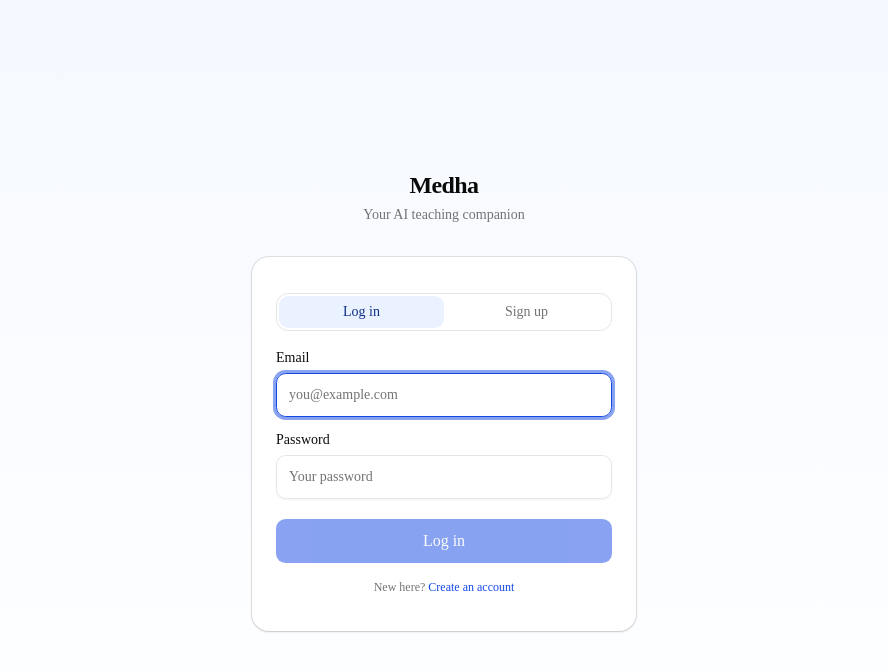
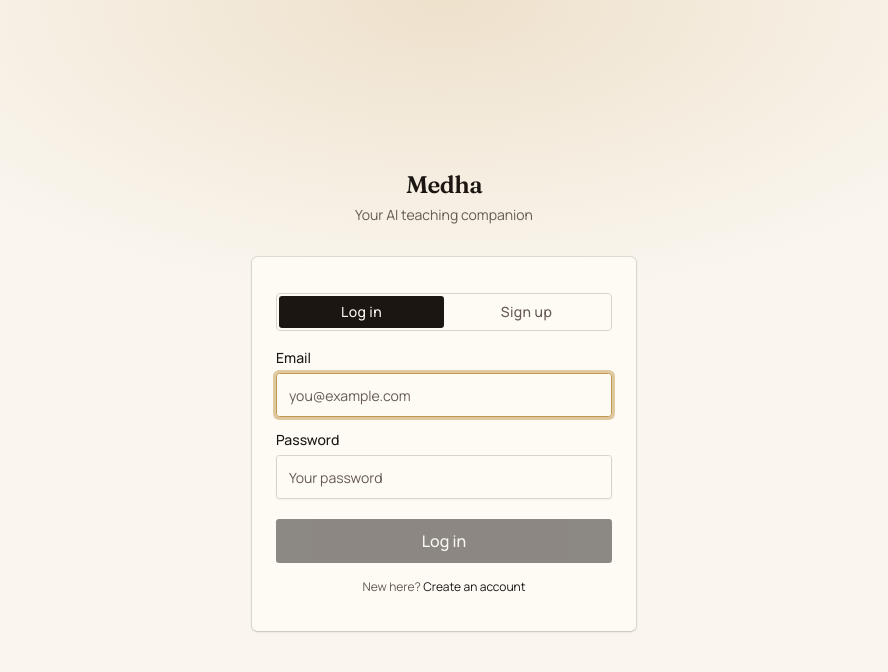
Before and after one commit to aayushi404/project-medha, a Next.js app in the folder shiksha_sathi/: page /login in a window 1280 px wide. Shown: the top 672 px of the page, without its empty margins (196-1084 px from the left). Built offline with nearby package versions, Linux system fonts and the light colour scheme; no server answers.

Commit message:
syncronised the ui

```diff
--- a/shiksha_sathi/app/(protected)/onboarding/page.tsx
+++ b/shiksha_sathi/app/(protected)/onboarding/page.tsx
@@ -117,7 +117,7 @@ export default function OnboardingPage() {
   if (teacher?.onboarded_at) return null;
 
   return (
-    <main className="flex flex-1 flex-col items-center bg-gradient-to-b from-accent/50 to-background px-4 py-10">
+    <main className="sun-wash flex flex-1 flex-col items-center px-4 py-10">
       <div className="w-full max-w-sm">
         <div className="mb-6 flex flex-col items-center gap-3 text-center">
           <h1 className="text-xl font-semibold tracking-tight">{STEP_TITLES[step]}</h1>
--- a/shiksha_sathi/app/globals.css
+++ b/shiksha_sathi/app/globals.css
@@ -8,8 +8,9 @@
   --color-background: var(--background);
   --color-foreground: var(--foreground);
   --font-sans: var(--font-sans);
-  --font-mono: var(--font-geist-mono);
-  --font-heading: var(--font-sans);
+  --font-mono: var(--font-mono);
+  --font-serif: var(--font-serif);
+  --font-heading: var(--font-heading);
   --color-sidebar-ring: var(--sidebar-ring);
   --color-sidebar-border: var(--sidebar-border);
   --color-sidebar-accent-foreground: var(--sidebar-accent-foreground);
@@ -49,113 +50,8 @@
 }
 
 :root {
-  --background: oklch(1 0 0);
-  --foreground: oklch(0.145 0 0);
-  --card: oklch(1 0 0);
-  --card-foreground: oklch(0.145 0 0);
-  --popover: oklch(1 0 0);
-  --popover-foreground: oklch(0.145 0 0);
-  --primary: oklch(0.488 0.243 264.376);
-  --primary-foreground: oklch(0.985 0 0);
-  --secondary: oklch(0.97 0 0);
-  --secondary-foreground: oklch(0.205 0 0);
-  --muted: oklch(0.97 0 0);
-  --muted-foreground: oklch(0.556 0 0);
-  --accent: oklch(0.96 0.02 264.376);
-  --accent-foreground: oklch(0.35 0.15 264.376);
-  --destructive: oklch(0.577 0.245 27.325);
-  --border: oklch(0.922 0 0);
-  --input: oklch(0.922 0 0);
-  --ring: oklch(0.488 0.243 264.376);
-  --chart-1: oklch(0.87 0 0);
-  --chart-2: oklch(0.556 0 0);
-  --chart-3: oklch(0.439 0 0);
-  --chart-4: oklch(0.371 0 0);
-  --chart-5: oklch(0.269 0 0);
-  --radius: 0.75rem;
-  --sidebar: oklch(0.985 0 0);
-  --sidebar-foreground: oklch(0.145 0 0);
-  --sidebar-primary: oklch(0.205 0 0);
-  --sidebar-primary-foreground: oklch(0.985 0 0);
-  --sidebar-accent: oklch(0.97 0 0);
-  --sidebar-accent-foreground: oklch(0.205 0 0);
-  --sidebar-border: oklch(0.922 0 0);
-  --sidebar-ring: oklch(0.708 0 0);
-}
-
-.dark {
-  --background: oklch(0.145 0 0);
-  --foreground: oklch(0.985 0 0);
-  --card: oklch(0.205 0 0);
-  --card-foreground: oklch(0.985 0 0);
-  --popover: oklch(0.205 0 0);
-  --popover-foreground: oklch(0.985 0 0);
-  --primary: oklch(0.922 0 0);
-  --primary-foreground: oklch(0.205 0 0);
-  --secondary: oklch(0.269 0 0);
-  --secondary-foreground: oklch(0.985 0 0);
-  --muted: oklch(0.269 0 0);
-  --muted-foreground: oklch(0.708 0 0);
-  --accent: oklch(0.269 0 0);
-  --accent-foreground: oklch(0.985 0 0);
-  --destructive: oklch(0.704 0.191 22.216);
-  --border: oklch(1 0 0 / 10%);
-  --input: oklch(1 0 0 / 15%);
-  --ring: oklch(0.556 0 0);
-  --chart-1: oklch(0.87 0 0);
-  --chart-2: oklch(0.556 0 0);
-  --chart-3: oklch(0.439 0 0);
-  --chart-4: oklch(0.371 0 0);
-  --chart-5: oklch(0.269 0 0);
-  --sidebar: oklch(0.205 0 0);
-  --sidebar-foreground: oklch(0.985 0 0);
-  --sidebar-primary: oklch(0.488 0.243 264.376);
-  --sidebar-primary-foreground: oklch(0.985 0 0);
-  --sidebar-accent: oklch(0.269 0 0);
-  --sidebar-accent-foreground: oklch(0.985 0 0);
-  --sidebar-border: oklch(1 0 0 / 10%);
-  --sidebar-ring: oklch(0.556 0 0);
-}
-
-@layer base {
-  * {
-    @apply border-border outline-ring/50;
-  }
-  body {
-    @apply bg-background text-foreground;
-  }
-  html {
-    @apply font-sans;
-    scroll-behavior: smooth;
-  }
-}
-
-@media (prefers-reduced-motion: reduce) {
-  html {
-    scroll-behavior: auto;
-  }
-}
-
-/* ============================================================
-   Medha marketing landing page — scoped design system.
-
-   Ported from the standalone landing prototype. Everything here
-   is scoped under `.medha-landing` so the warm editorial palette
-   never leaks into the signed-in app, which keeps its own tokens.
-   ============================================================ */
-
-@theme inline {
-  --color-ivory: var(--ivory);
-  --color-parchment: var(--parchment);
-  --color-ink: var(--ink);
-  --color-terracotta: var(--terracotta);
-  --color-gold: var(--gold);
-  --color-earth: var(--earth);
-  --color-sage: var(--sage);
-  --color-hairline: var(--hairline);
-}
-
-.medha-landing {
+  /* Named editorial palette — shared with the marketing landing page so the
+     signed-in app and the front door read as one product. */
   --ivory: oklch(0.975 0.011 85);
   --parchment: oklch(0.951 0.018 82);
   --ink: oklch(0.205 0.012 55);
@@ -177,25 +73,155 @@
   --secondary-foreground: var(--ink);
   --muted: var(--parchment);
   --muted-foreground: oklch(0.475 0.021 60);
+  /* soft warm wash for quiet hover/selected states (menus, tabs, chips) —
+     the loud brand colour lives in `--terracotta`, used deliberately. */
+  --accent: oklch(0.925 0.035 82);
+  --accent-foreground: var(--ink);
+  --destructive: oklch(0.545 0.185 27);
+  --border: var(--hairline);
+  --input: var(--hairline);
+  --ring: var(--gold);
+  --chart-1: var(--terracotta);
+  --chart-2: var(--gold);
+  --chart-3: var(--earth);
+  --chart-4: var(--sage);
+  --chart-5: var(--ink);
+  --radius: 0.25rem;
+  --sidebar: var(--parchment);
+  --sidebar-foreground: var(--ink);
+  --sidebar-primary: var(--ink);
+  --sidebar-primary-foreground: var(--ivory);
+  --sidebar-accent: oklch(0.925 0.035 82);
+  --sidebar-accent-foreground: var(--ink);
+  --sidebar-border: var(--hairline);
+  --sidebar-ring: var(--gold);
+
+  --font-sans: var(--font-manrope), ui-sans-serif, system-ui, sans-serif;
+  --font-serif: var(--font-fraunces), ui-serif, Georgia, serif;
+  --font-heading: var(--font-fraunces), ui-serif, Georgia, serif;
+  --font-mono: ui-monospace, SFMono-Regular, Menlo, monospace;
+}
+
+.dark {
+  --background: oklch(0.19 0.012 58);
+  --foreground: oklch(0.955 0.012 85);
+  --card: oklch(0.235 0.014 58);
+  --card-foreground: oklch(0.955 0.012 85);
+  --popover: oklch(0.235 0.014 58);
+  --popover-foreground: oklch(0.955 0.012 85);
+  --primary: oklch(0.955 0.012 85);
+  --primary-foreground: oklch(0.19 0.012 58);
+  --secondary: oklch(0.27 0.016 58);
+  --secondary-foreground: oklch(0.955 0.012 85);
+  --muted: oklch(0.27 0.016 58);
+  --muted-foreground: oklch(0.72 0.02 70);
+  --accent: oklch(0.32 0.028 66);
+  --accent-foreground: oklch(0.975 0.011 85);
+  --destructive: oklch(0.704 0.191 22.216);
+  --border: oklch(1 0 0 / 12%);
+  --input: oklch(1 0 0 / 15%);
+  --ring: var(--gold);
+  --chart-1: var(--terracotta);
+  --chart-2: var(--gold);
+  --chart-3: var(--earth);
+  --chart-4: var(--sage);
+  --chart-5: oklch(0.955 0.012 85);
+  --sidebar: oklch(0.235 0.014 58);
+  --sidebar-foreground: oklch(0.955 0.012 85);
+  --sidebar-primary: oklch(0.955 0.012 85);
+  --sidebar-primary-foreground: oklch(0.19 0.012 58);
+  --sidebar-accent: oklch(0.32 0.028 66);
+  --sidebar-accent-foreground: oklch(0.975 0.011 85);
+  --sidebar-border: oklch(1 0 0 / 12%);
+  --sidebar-ring: var(--gold);
+}
+
+@layer base {
+  * {
+    @apply border-border outline-ring/50;
+  }
+  body {
+    @apply bg-background text-foreground;
+    font-synthesis-weight: none;
+    -webkit-font-smoothing: antialiased;
+  }
+  html {
+    @apply font-sans;
+    scroll-behavior: smooth;
+  }
+  /* Serif headings everywhere — utility weight classes (font-medium,
+     font-semibold, the landing's `.display`) still win where set. */
+  h1,
+  h2,
+  h3,
+  h4,
+  h5,
+  h6 {
+    font-family: var(--font-heading);
+    font-weight: 500;
+    letter-spacing: -0.015em;
+  }
+}
+
+@media (prefers-reduced-motion: reduce) {
+  html {
+    scroll-behavior: auto;
+  }
+}
+
+/* ============================================================
+   Editorial design system — palette tokens above feed the whole app.
+   This section adds: the named brand colours as Tailwind utilities
+   (text-terracotta, bg-gold, …), the marketing type/motif utilities,
+   and a light lock for the landing page so it stays warm even if a
+   dark theme is toggled on the app shell.
+   ============================================================ */
+
+@theme inline {
+  --color-ivory: var(--ivory);
+  --color-parchment: var(--parchment);
+  --color-ink: var(--ink);
+  --color-terracotta: var(--terracotta);
+  --color-gold: var(--gold);
+  --color-earth: var(--earth);
+  --color-sage: var(--sage);
+  --color-hairline: var(--hairline);
+}
+
+/* The marketing page opts out of dark mode — re-pin the light palette
+   regardless of a `.dark` ancestor on <html>. */
+.medha-landing {
+  color-scheme: light;
+  --background: var(--ivory);
+  --foreground: var(--ink);
+  --card: oklch(0.988 0.008 85);
+  --card-foreground: var(--ink);
+  --popover: oklch(0.988 0.008 85);
+  --popover-foreground: var(--ink);
+  --primary: var(--ink);
+  --primary-foreground: var(--ivory);
+  --secondary: var(--parchment);
+  --secondary-foreground: var(--ink);
+  --muted: var(--parchment);
+  --muted-foreground: oklch(0.475 0.021 60);
+  /* the landing leans on the brand colour directly for its accent */
   --accent: var(--terracotta);
   --accent-foreground: var(--ivory);
   --border: var(--hairline);
   --input: var(--hairline);
   --ring: var(--gold);
-  --radius: 0.25rem;
-
-  --font-serif: var(--font-fraunces), ui-serif, Georgia, serif;
-  --font-sans: var(--font-manrope), ui-sans-serif, system-ui, sans-serif;
 
   background-color: var(--background);
   color: var(--foreground);
   font-family: var(--font-sans);
-  font-synthesis-weight: none;
-  -webkit-font-smoothing: antialiased;
 }
 
-.medha-landing ::selection {
-  background: color-mix(in oklab, var(--gold) 40%, transparent);
+/* Warm gold text selection across the whole product. Written as a literal
+   gold-with-alpha rather than color-mix(): the CSS transformer mis-folds
+   `color-mix(in oklab, <color> N%, transparent)` inside @utility/global
+   rules down to the opaque colour. */
+::selection {
+  background: oklch(0.705 0.105 78 / 0.32);
 }
 
 /* --- Editorial type --- */
@@ -251,12 +277,9 @@
 }
 
 @utility sun-wash {
+  /* literal gold-with-alpha — see the ::selection note above */
   background:
-    radial-gradient(
-      70% 55% at 50% 0%,
-      color-mix(in oklab, var(--gold) 26%, transparent),
-      transparent 70%
-    ),
+    radial-gradient(70% 55% at 50% 0%, oklch(0.705 0.105 78 / 0.22), transparent 70%),
     var(--ivory);
 }
 
--- a/shiksha_sathi/app/layout.tsx
+++ b/shiksha_sathi/app/layout.tsx
@@ -1,18 +1,26 @@
 import type { Metadata, Viewport } from "next";
-import { Geist, Geist_Mono } from "next/font/google";
+import { Fraunces, Manrope } from "next/font/google";
 import "./globals.css";
 
 import { AuthProvider } from "@/lib/auth-context";
 import { Toaster } from "@/components/ui/sonner";
 
-const geistSans = Geist({
-  variable: "--font-geist-sans",
+// Manrope carries body copy; Fraunces sets every heading. Both are exposed as
+// CSS variables and wired into --font-sans / --font-heading in globals.css, so
+// the signed-in app and the marketing landing page share one type system.
+const manrope = Manrope({
+  variable: "--font-manrope",
   subsets: ["latin"],
+  weight: ["400", "500", "600", "700"],
+  display: "swap",
 });
 
-const geistMono = Geist_Mono({
-  variable: "--font-geist-mono",
+const fraunces = Fraunces({
+  variable: "--font-fraunces",
   subsets: ["latin"],
+  weight: ["300", "400", "500", "600"],
+  style: ["normal", "italic"],
+  display: "swap",
 });
 
 export const metadata: Metadata = {
@@ -23,14 +31,14 @@ export const metadata: Metadata = {
 export const viewport: Viewport = {
   width: "device-width",
   initialScale: 1,
-  themeColor: "#ffffff",
+  themeColor: "#f8f4ea",
 };
 
 export default function RootLayout({ children }: LayoutProps<"/">) {
   return (
     <html
       lang="en"
-      className={`${geistSans.variable} ${geistMono.variable} h-full antialiased`}
+      className={`${manrope.variable} ${fraunces.variable} h-full antialiased`}
     >
       <body className="flex min-h-full flex-col bg-background text-foreground">
         <AuthProvider>{children}</AuthProvider>
--- a/shiksha_sathi/app/login/page.tsx
+++ b/shiksha_sathi/app/login/page.tsx
@@ -51,7 +51,7 @@ export default function LoginPage() {
   }
 
   return (
-    <main className="flex flex-1 flex-col items-center justify-center bg-gradient-to-b from-accent/50 to-background px-4 py-12">
+    <main className="sun-wash flex flex-1 flex-col items-center justify-center px-4 py-12">
       <div className="w-full max-w-sm">
         <motion.div
           initial={{ opacity: 0, y: -8 }}
@@ -77,9 +77,9 @@ export default function LoginPage() {
                     type="button"
                     onClick={() => setMode(m)}
                     className={cn(
-                      "rounded-md py-1.5 font-medium transition-colors",
+                      "rounded-md py-1.5 font-medium tracking-wide transition-colors",
                       mode === m
-                        ? "bg-accent text-accent-foreground"
+                        ? "bg-foreground text-background"
                         : "text-muted-foreground hover:text-foreground",
                     )}
                   >
--- a/shiksha_sathi/app/page.tsx
+++ b/shiksha_sathi/app/page.tsx
@@ -1,7 +1,5 @@
 import type { Metadata } from "next";
-import { Fraunces, Manrope } from "next/font/google";
 
-import { cn } from "@/lib/utils";
 import { Navbar } from "@/components/landing/navbar";
 import { Hero } from "@/components/landing/hero";
 import { HeritageSection } from "@/components/landing/heritage-section";
@@ -22,21 +20,6 @@ import { GovernmentSection } from "@/components/landing/government-section";
 import { AuthSection } from "@/components/landing/auth-section";
 import { Footer } from "@/components/landing/footer";
 
-const fraunces = Fraunces({
-  subsets: ["latin"],
-  weight: ["300", "400", "500"],
-  style: ["normal", "italic"],
-  variable: "--font-fraunces",
-  display: "swap",
-});
-
-const manrope = Manrope({
-  subsets: ["latin"],
-  weight: ["400", "500", "600", "700"],
-  variable: "--font-manrope",
-  display: "swap",
-});
-
 const title = "Medha — AI for better teaching and learning in Bihar";
 const description =
   "Medha is an AI teaching and learning companion that helps teachers build engaging lessons and helps students learn how to learn.";
@@ -50,7 +33,7 @@ export const metadata: Metadata = {
 
 export default function LandingPage() {
   return (
-    <div className={cn(fraunces.variable, manrope.variable, "medha-landing min-h-screen")}>
+    <div className="medha-landing min-h-screen">
       <Navbar />
       <main>
         <Hero />
--- a/shiksha_sathi/components/dashboard/quick-actions.tsx
+++ b/shiksha_sathi/components/dashboard/quick-actions.tsx
@@ -43,7 +43,7 @@ export function QuickActions({ onExplain, onQuiz, onActivity, disabled }: QuickA
               enabled ? "hover:bg-muted" : "cursor-not-allowed opacity-55",
             )}
           >
-            <Icon className="size-5 shrink-0 text-primary" />
+            <Icon className="size-5 shrink-0 text-terracotta" />
             <span className="min-w-0">
               <span className="block text-[13px]">{label}</span>
               <span className="block truncate text-[11px] text-muted-foreground">{sub}</span>
```
Also changed, not shown: shiksha_sathi/components/app/app-sidebar.tsx (+9 -5 lines).
